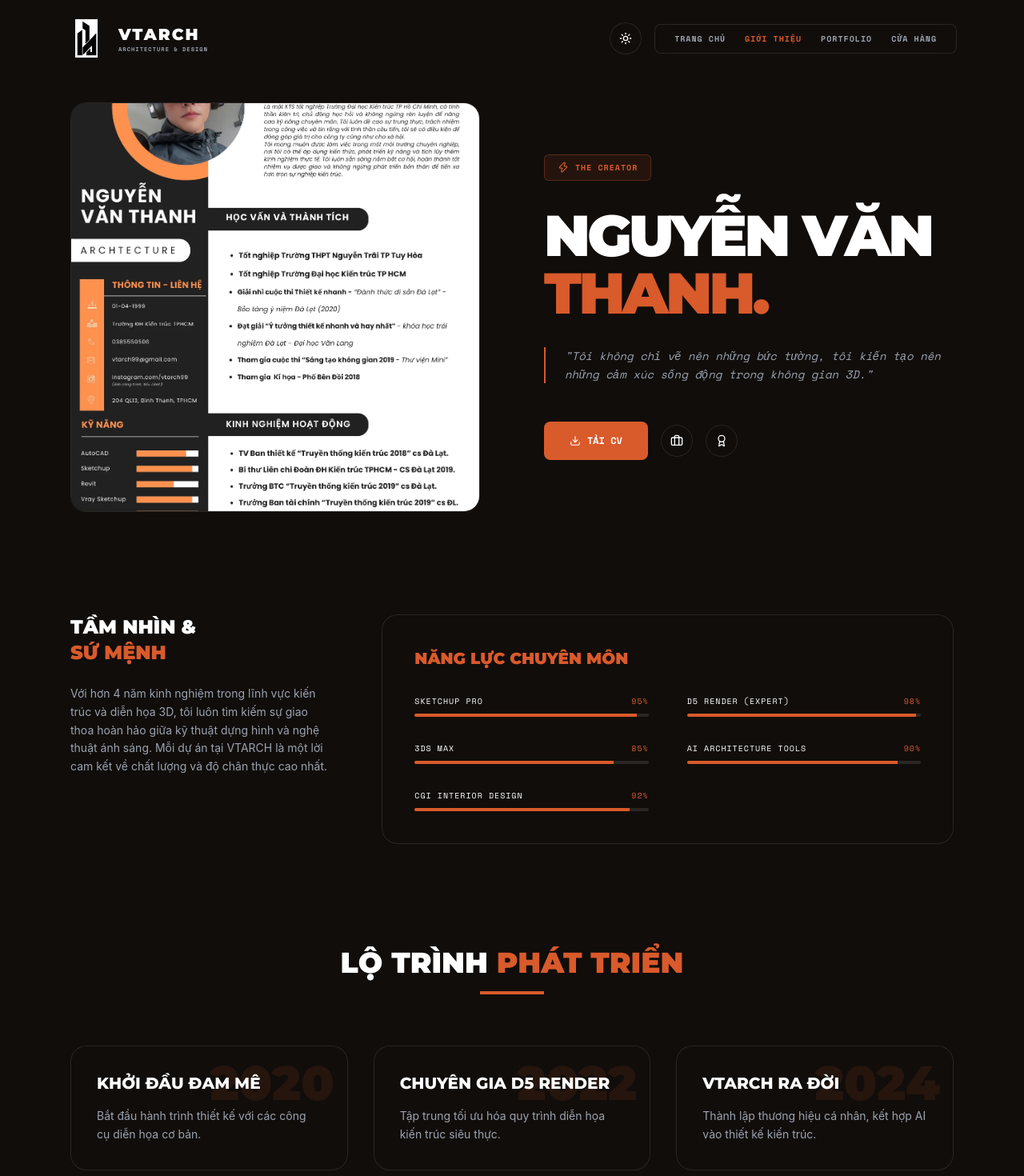
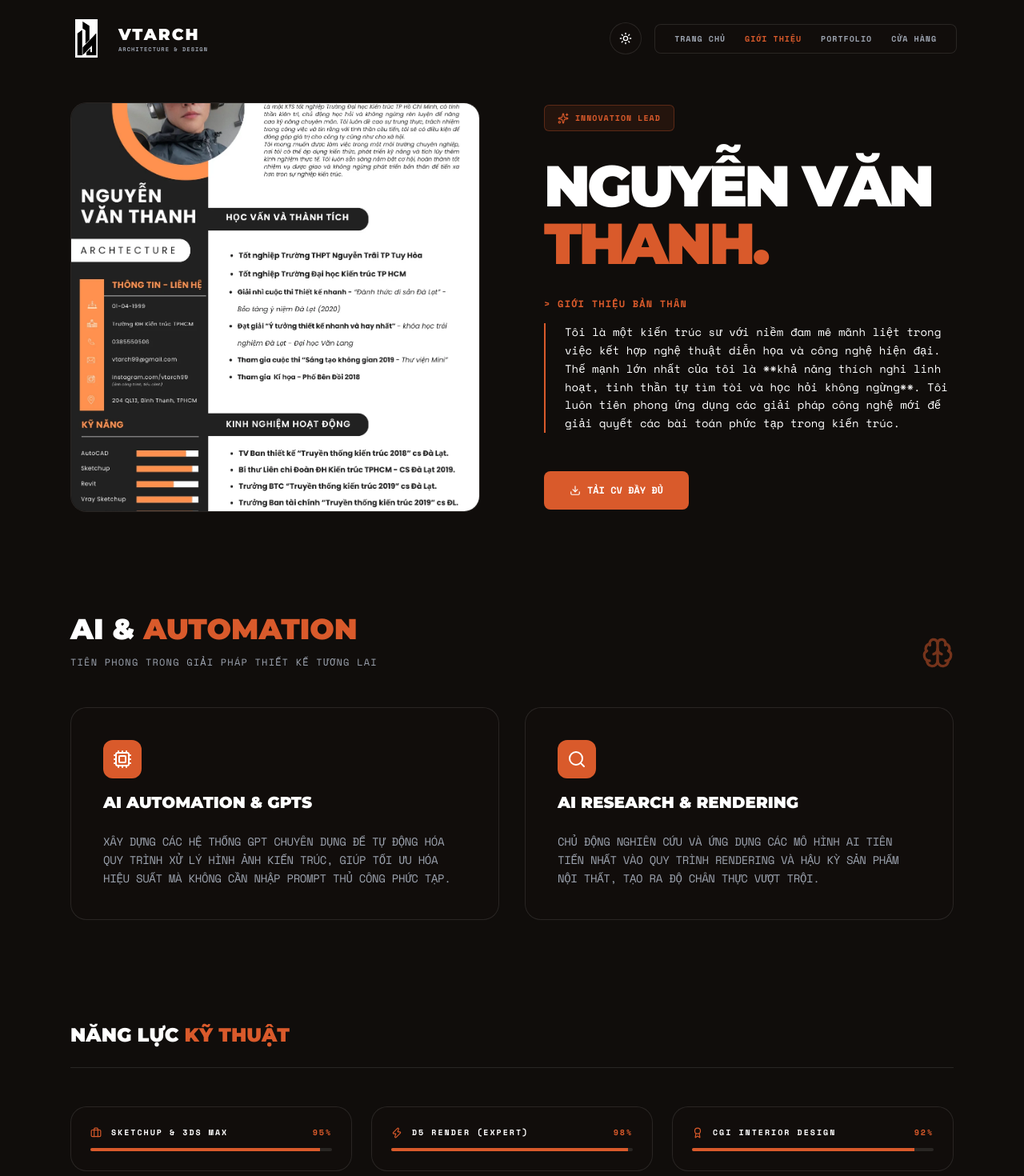
Before and after one commit to datavtarch/datavtarch.github.io, a React (Vite) app: page /about in a window 1280 px wide. Shown: the top 1470 px of the page at 80% size. Built offline with nearby package versions, Linux system fonts and the light colour scheme.

Commit message:
content: update About page with AI skills and personal traits

```diff
--- a/src/pages/About.jsx
+++ b/src/pages/About.jsx
@@ -1,17 +1,20 @@
 import React from 'react';
 import { IMAGES } from '../data/constants';
 import { TiltCard } from '../components/UI';
-import { Download, Award, Briefcase, Zap } from 'lucide-react';
+import { Download, Award, Briefcase, Zap, Cpu, Search, Sparkles, Brain } from 'lucide-react';
 
-const SkillBar = ({ name, level }) => (
-  <div className="space-y-2">
-    <div className="flex justify-between font-mono text-[10px] uppercase tracking-widest">
-      <span>{name}</span>
-      <span className="text-[#D95A2B]">{level}%</span>
+const SkillBar = ({ name, level, icon: Icon }) => (
+  <div className="space-y-3 p-6 luxury-card bg-white/5 hover:bg-[#D95A2B]/5 transition-all group">
+    <div className="flex justify-between items-center font-mono text-[10px] uppercase tracking-[0.2em]">
+      <div className="flex items-center gap-3">
+        {Icon && <Icon size={14} className="text-[#D95A2B]" />}
+        <span className="font-bold">{name}</span>
+      </div>
+      <span className="text-[#D95A2B] font-black">{level}%</span>
     </div>
     <div className="h-1 bg-[var(--border-color)] rounded-full overflow-hidden">
       <div
-        className="h-full bg-[#D95A2B] transition-all duration-1000 ease-out"
+        className="h-full bg-[#D95A2B] transition-all duration-1000 ease-out group-hover:bg-white"
         style={{ width: `${level}%` }}
       ></div>
     </div>
@@ -19,25 +22,30 @@ const SkillBar = ({ name, level }) => (
 );
 
 const About = () => {
-  const skills = [
-    { name: "SketchUp Pro", level: 95 },
-    { name: "D5 Render (Expert)", level: 98 },
-    { name: "3ds Max", level: 85 },
-    { name: "AI Architecture Tools", level: 90 },
-    { name: "CGI Interior Design", level: 92 },
+  const coreSkills = [
+    { name: "SketchUp & 3ds Max", level: 95, icon: Briefcase },
+    { name: "D5 Render (Expert)", level: 98, icon: Zap },
+    { name: "CGI Interior Design", level: 92, icon: Award },
   ];
 
-  const milestones = [
-    { year: "2020", title: "Khởi đầu Đam mê", desc: "Bắt đầu hành trình thiết kế với các công cụ diễn họa cơ bản." },
-    { year: "2022", title: "Chuyên gia D5 Render", desc: "Tập trung tối ưu hóa quy trình diễn họa kiến trúc siêu thực." },
-    { year: "2024", title: "VTARCH ra đời", desc: "Thành lập thương hiệu cá nhân, kết hợp AI vào thiết kế kiến trúc." },
+  const aiSkills = [
+    {
+      title: "AI Automation & GPTs",
+      desc: "Xây dựng các hệ thống GPT chuyên dụng để tự động hóa quy trình xử lý hình ảnh kiến trúc, giúp tối ưu hóa hiệu suất mà không cần nhập prompt thủ công phức tạp.",
+      icon: Cpu
+    },
+    {
+      title: "AI Research & Rendering",
+      desc: "Chủ động nghiên cứu và ứng dụng các mô hình AI tiên tiến nhất vào quy trình Rendering và hậu kỳ sản phẩm nội thất, tạo ra độ chân thực vượt trội.",
+      icon: Search
+    }
   ];
 
   return (
     <div className="pt-32 pb-32 px-4 md:px-6 max-w-6xl mx-auto space-y-32">
-      {/* ── HERO SECTION ── */}
+      {/* ── HERO SECTION (Personal Intro) ── */}
       <section className="grid grid-cols-1 md:grid-cols-2 gap-12 md:gap-20 items-center">
-        <div className="luxury-card aspect-[3/4] md:aspect-square overflow-hidden group">
+        <div className="luxury-card aspect-square overflow-hidden group border-[#D95A2B]/20">
           <img
             src={IMAGES.portrait}
             alt="Nguyễn Văn Thanh"
@@ -46,69 +54,70 @@ const About = () => {
         </div>
         <div className="space-y-8">
           <div className="inline-flex items-center gap-2 px-4 py-2 rounded-md border border-[#D95A2B]/30 bg-[#D95A2B]/10">
-            <Zap size={14} className="text-[#D95A2B]" />
-            <span className="text-[10px] font-mono text-[#D95A2B] uppercase tracking-widest font-bold">The Creator</span>
+            <Sparkles size={14} className="text-[#D95A2B]" />
+            <span className="text-[10px] font-mono text-[#D95A2B] uppercase tracking-widest font-bold">Innovation Lead</span>
           </div>
           <h1 className="text-5xl md:text-7xl font-black uppercase font-heading tracking-tighter leading-none">
             Nguyễn Văn <br /> <span className="text-[#D95A2B]">Thanh.</span>
           </h1>
-          <p className="text-[var(--text-muted)] font-mono text-sm leading-relaxed border-l-2 border-[#D95A2B] pl-6 italic">
-            "Tôi không chỉ vẽ nên những bức tường, tôi kiến tạo nên những cảm xúc sống động trong không gian 3D."
-          </p>
+          <div className="space-y-4">
+            <h4 className="text-[#D95A2B] font-mono text-xs uppercase font-bold tracking-widest">&gt; GIỚI THIỆU BẢN THÂN</h4>
+            <p className="text-[var(--text-main)] font-mono text-sm leading-relaxed border-l-2 border-[#D95A2B] pl-6">
+              Tôi là một kiến trúc sư với niềm đam mê mãnh liệt trong việc kết hợp nghệ thuật diễn họa và công nghệ hiện đại.
+              Thế mạnh lớn nhất của tôi là **khả năng thích nghi linh hoạt, tinh thần tự tìm tòi và học hỏi không ngừng**.
+              Tôi luôn tiên phong ứng dụng các giải pháp công nghệ mới để giải quyết các bài toán phức tạp trong kiến trúc.
+            </p>
+          </div>
           <div className="flex flex-wrap gap-4 pt-4">
             <a href="/CV_NguyenVanThanh.pdf" target="_blank" className="btn-accent px-8 py-4 text-xs font-mono uppercase flex items-center gap-2">
-              <Download size={14} /> Tải CV
+              <Download size={14} /> Tải CV Đầy Đủ
             </a>
-            <div className="flex gap-4 items-center">
-              <div className="w-10 h-10 rounded-full border border-[var(--border-color)] flex items-center justify-center hover:border-[#D95A2B] transition-colors cursor-pointer">
-                <Briefcase size={16} />
-              </div>
-              <div className="w-10 h-10 rounded-full border border-[var(--border-color)] flex items-center justify-center hover:border-[#D95A2B] transition-colors cursor-pointer">
-                <Award size={16} />
-              </div>
-            </div>
           </div>
         </div>
       </section>
 
-      {/* ── STORY & SKILLS ── */}
-      <section className="grid grid-cols-1 lg:grid-cols-3 gap-16 items-start">
-        <div className="lg:col-span-1 space-y-6">
-          <h3 className="text-2xl font-black font-heading uppercase">Tầm nhìn & <br/><span className="text-[#D95A2B]">Sứ mệnh</span></h3>
-          <p className="text-sm text-[var(--text-muted)] leading-relaxed">
-            Với hơn 4 năm kinh nghiệm trong lĩnh vực kiến trúc và diễn họa 3D, tôi luôn tìm kiếm sự giao thoa hoàn hảo giữa kỹ thuật dựng hình và nghệ thuật ánh sáng.
-            Mỗi dự án tại VTARCH là một lời cam kết về chất lượng và độ chân thực cao nhất.
-          </p>
+      {/* ── AI & AUTOMATION SECTION ── */}
+      <section className="space-y-12">
+        <div className="flex flex-col md:flex-row justify-between items-end gap-6">
+          <div className="space-y-4">
+            <h2 className="text-4xl font-black font-heading uppercase leading-none">AI & <span className="text-[#D95A2B]">Automation</span></h2>
+            <p className="text-xs font-mono text-[var(--text-muted)] uppercase tracking-widest">Tiên phong trong giải pháp thiết kế tương lai</p>
+          </div>
+          <Brain size={40} className="text-[#D95A2B] opacity-50 hidden md:block" />
         </div>
 
-        <div className="lg:col-span-2 luxury-card p-10 space-y-8">
-          <h3 className="text-xl font-black font-heading uppercase text-[#D95A2B]">Năng lực Chuyên môn</h3>
-          <div className="grid grid-cols-1 md:grid-cols-2 gap-x-12 gap-y-8">
-            {skills.map(skill => (
-              <SkillBar key={skill.name} name={skill.name} level={skill.level} />
-            ))}
-          </div>
+        <div className="grid grid-cols-1 md:grid-cols-2 gap-8">
+          {aiSkills.map((skill, idx) => (
+            <div key={idx} className="luxury-card p-10 space-y-6 bg-gradient-to-br from-[#D95A2B]/5 to-transparent border-[#D95A2B]/10 group hover:border-[#D95A2B]/40 transition-all">
+              <div className="w-12 h-12 rounded-xl bg-[#D95A2B] flex items-center justify-center text-white mb-4 group-hover:scale-110 transition-transform">
+                <skill.icon size={24} />
+              </div>
+              <h3 className="text-xl font-black font-heading uppercase group-hover:text-[#D95A2B] transition-colors">{skill.title}</h3>
+              <p className="text-sm text-[var(--text-muted)] font-mono leading-relaxed uppercase tracking-tight">
+                {skill.desc}
+              </p>
+            </div>
+          ))}
         </div>
       </section>
 
-      {/* ── MILESTONES ── */}
-      <section className="space-y-16">
-        <div className="text-center">
-          <h2 className="text-4xl font-black font-heading uppercase mb-4">Lộ trình <span className="text-[#D95A2B]">Phát triển</span></h2>
-          <div className="w-20 h-1 bg-[#D95A2B] mx-auto"></div>
-        </div>
-
-        <div className="grid grid-cols-1 md:grid-cols-3 gap-8">
-          {milestones.map((item, idx) => (
-            <div key={idx} className="relative p-8 luxury-card group hover:bg-[#D95A2B]/5 transition-colors">
-              <span className="text-6xl font-black text-[#D95A2B]/10 absolute top-4 right-4 group-hover:text-[#D95A2B]/20 transition-colors uppercase font-heading">
-                {item.year}
-              </span>
-              <h4 className="text-xl font-bold font-heading uppercase mb-4 relative z-10">{item.title}</h4>
-              <p className="text-sm text-[var(--text-muted)] leading-relaxed relative z-10">{item.desc}</p>
-            </div>
+      {/* ── CORE TECHNICAL SKILLS ── */}
+      <section className="space-y-12">
+        <h3 className="text-2xl font-black font-heading uppercase border-b border-[var(--border-color)] pb-6">Năng lực <span className="text-[#D95A2B]">Kỹ thuật</span></h3>
+        <div className="grid grid-cols-1 md:grid-cols-3 gap-6">
+          {coreSkills.map(skill => (
+            <SkillBar key={skill.name} name={skill.name} level={skill.level} icon={skill.icon} />
           ))}
         </div>
+      </section>
+
+      {/* ── EXPERIENCE MANTRA ── */}
+      <section className="luxury-card p-12 md:p-20 bg-[var(--glass-bg)] text-center space-y-8 border-dashed">
+        <h3 className="text-2xl font-black font-heading uppercase">"Học hỏi là hành trình <span className="text-[#D95A2B]">không có điểm dừng</span>"</h3>
+        <p className="max-w-2xl mx-auto text-sm text-[var(--text-muted)] font-mono uppercase tracking-widest leading-relaxed">
+          Tôi không ngừng nghiên cứu các công nghệ mới mỗi ngày để đảm bảo rằng mọi sản phẩm 3D và phương án kiến trúc
+          mà tôi cung cấp luôn dẫn đầu về cả thẩm mỹ lẫn hiệu quả thực thi.
+        </p>
       </section>
     </div>
   );
```
